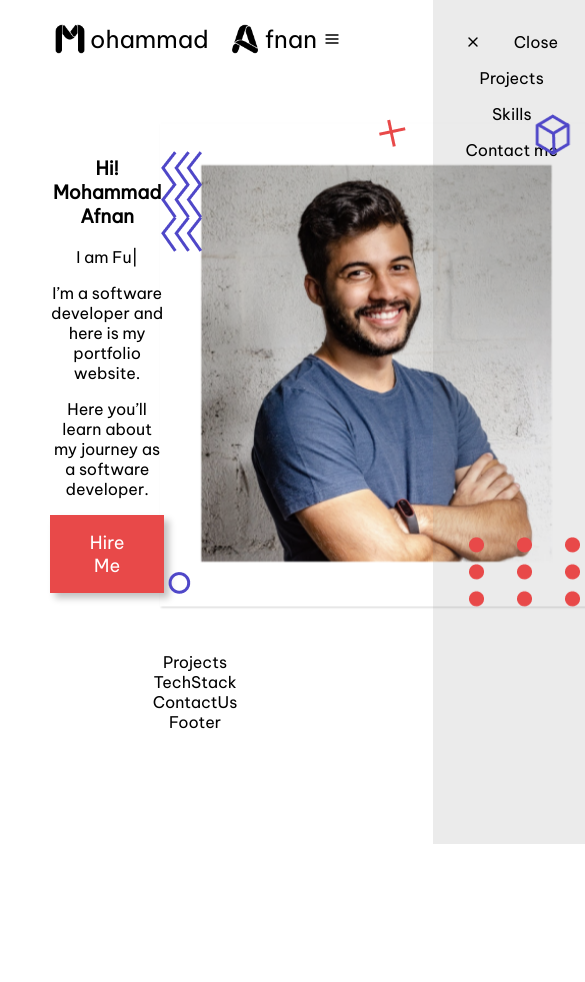
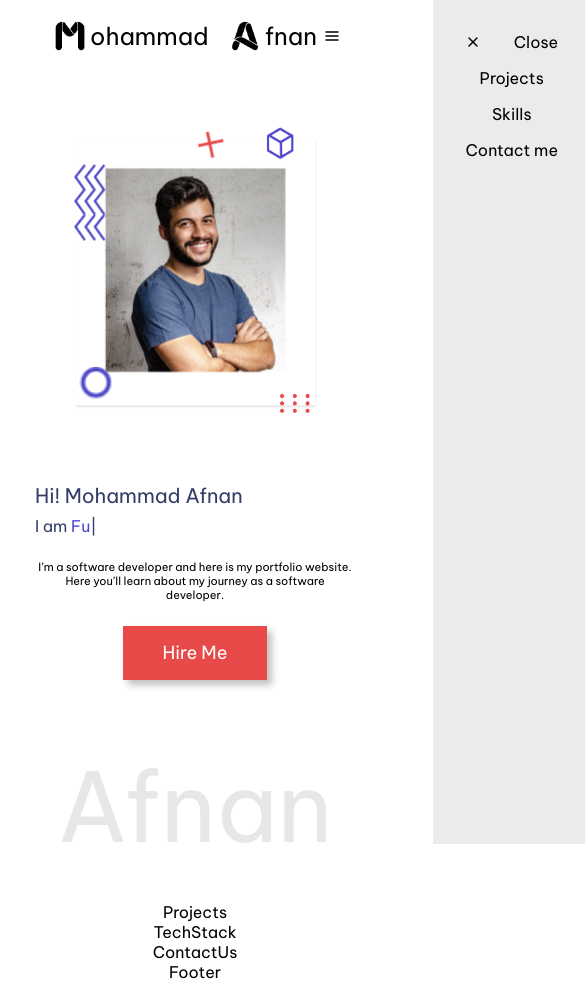
Before and after one commit to m-Afnan2018/Portfolio, a React (Create React App) app: page / in a window 390 px wide. Shown: the whole page, 585 px wide, since content can reach past the window. Before the commit the page ends 844 px from the top, so only its background shows below. Built offline with nearby package versions, Linux system fonts and the light colour scheme; the HTML template or start-up script is replaced by a standard one.

Commit message:
HeroSection Responsive (TBC...)

```diff
--- a/src/components/HeroSection/AboutMe.jsx
+++ b/src/components/HeroSection/AboutMe.jsx
@@ -32,15 +32,14 @@ const AboutMe = () => {
         };
     }, []);
     return (
-        <div>
+        <div className={style.AboutMe}>
             <h3>Hi! Mohammad Afnan</h3>
-
             <div>
-                <p>I am <span className='role'></span></p>
+                <p className={style.intro}>I am <span className={`${style.role} role`}></span></p>
             </div>
-            <div>
+            <div className={style.para}>
                 <p>I’m a software developer and here is my portfolio website.</p>
-                <p> Here you’ll learn about my journey as a software developer.</p>
+                <p>Here you’ll learn about my journey as a software developer.</p>
             </div>
             <div className={style.btn}>
                 Hire Me
--- a/src/components/HeroSection/HeroSection.jsx
+++ b/src/components/HeroSection/HeroSection.jsx
@@ -6,8 +6,11 @@ import Image from './Image'
 const HeroSection = () => {
     return (
         <div className={style.HeroSection}>
-            <AboutMe/>
-            <Image/>
+            <div>
+                <AboutMe/>
+                <Image/>
+            </div>
+            <p>Afnan</p>
         </div>
     )
 }
--- a/src/components/HeroSection/HeroSection.module.css
+++ b/src/components/HeroSection/HeroSection.module.css
@@ -1,8 +1,54 @@
 .HeroSection {
     padding: 50px 50px;
     display: flex;
+    flex-direction: column;
+}
+
+.HeroSection>p {
+    font-size: 8rem;
+    color: #e7e7e7;
+}
+
+.HeroSection>div {
+    padding: 50px 0px;
+    display: flex;
     justify-content: space-between;
     align-items: center;
+}
+
+.AboutMe {
+    display: flex;
+    flex-direction: column;
+    justify-content: center;
+    align-items: start;
+    gap: 2rem;
+}
+
+.AboutMe>h3 {
+    font-size: 2.15rem;
+    color: #343d68;
+    font-weight: 100;
+}
+
+.intro {
+    font-size: 2.85rem;
+    color: #343d68;
+    font-weight: 500;
+}
+
+.role {
+    color: #4e45d5;
+}
+
+.para {
+    margin-top: 1rem;
+}
+
+.para>p {
+    font-size: 1rem;
+    padding: 0;
+    margin: 0;
+    font-weight: 500;
 }
 
 .btn {
@@ -54,7 +100,7 @@
     animation: scaleImage 5s linear infinite;
 }
 
-.Image>img{
+.Image>img {
     position: absolute;
 }
 
@@ -172,3 +218,136 @@
         left: 48%
     }
 }
+
+@media (min-width:481px) and (max-width: 767px) {
+    .HeroSection>div {
+        flex-direction: column-reverse;
+    }
+
+    .AboutMe {
+        margin-top: 5rem;
+        align-items: center;
+    }
+
+    .intro {
+        font-size: 1.5rem;
+    }
+
+    .para>p {
+        text-align: center;
+    }
+
+    .HeroSection>p {
+        font-size: 8rem;
+        color: #e7e7e7;
+    }
+
+    .Image>div>img {
+        height: 240px;
+    }
+
+    .Image>div {
+        padding: 1.5rem;
+    }
+
+    .Image>img {
+        width: 3rem;
+    }
+
+    .HeroSection>p {
+        font-size: 6.5rem;
+    }
+}
+
+@media (max-width: 480px) {
+    .HeroSection>div {
+        flex-direction: column-reverse;
+
+    }
+
+    .AboutMe {
+        margin-top: 5rem;
+        gap: 0.5rem;
+    }
+
+    .intro {
+        font-size: 1rem;
+        font-weight: 500;
+    }
+
+    .HeroSection{
+        padding: 35px;
+    }
+
+    .HeroSection>p {
+        font-size: 6rem;
+    }
+
+    .Image>div>img {
+        height: 200px;
+    }
+
+    .Image>div {
+        padding: 1.8rem;
+    }
+
+    .Image>img {
+        width: 2rem;
+    }
+
+    .AboutMe>h3 {
+        font-size: 1.25rem;
+    }
+
+    .para {
+        margin-top: 1rem;
+    }
+
+    .para>p {
+        font-size: 0.7rem;
+        font-weight: 100;
+    }
+
+    .btn {
+        background-color: #e84949;
+        margin: 1rem auto;
+        width: fit-content;
+        color: white;
+        padding: 0.8rem 2.3rem;
+        box-shadow: 5px 5px 7px 0px #0000003f;
+        font-size: 18px;
+        cursor: pointer;
+        transition: all 0.5s;
+        font-weight: 500;
+        border: solid 3px transparent;
+        position: relative;
+        z-index: 1;
+    }
+
+    .btn::before {
+        content: "";
+        position: absolute;
+        background-color: #fff;
+        top: 0px;
+        left: 0;
+        right: 0;
+        bottom: 0px;
+        z-index: -1;
+        transform: scaleX(0);
+        transform-origin: left;
+        transition: all 0.8s;
+    }
+
+    .btn:hover::before {
+        transform: scaleX(1);
+    }
+
+    .btn:hover {
+        border: solid 3px #e84949;
+        color: black;
+    }
+
+    .Image {
+        position: relative;
+    }
+}
--- a/src/components/Navbar/Navbar.module.css
+++ b/src/components/Navbar/Navbar.module.css
@@ -1,5 +1,5 @@
 .Navbar{
-    padding: 0 50px 0 50px;
+    padding: 1rem 50px 0 50px;
     display: flex;
     justify-content: space-between;
     align-items: center;
--- a/src/index.css
+++ b/src/index.css
@@ -7,6 +7,12 @@ body {
   -moz-osx-font-smoothing: grayscale;
 }
 
+*{
+  padding: 0;
+  margin: 0;
+  box-sizing: border-box;
+}
+
 code {
   font-family: source-code-pro, Menlo, Monaco, Consolas, 'Courier New',
     monospace;
```
